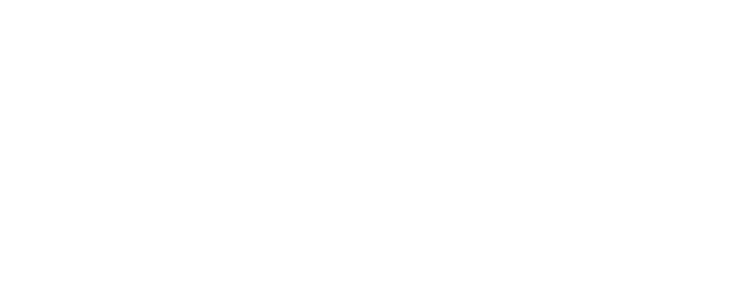
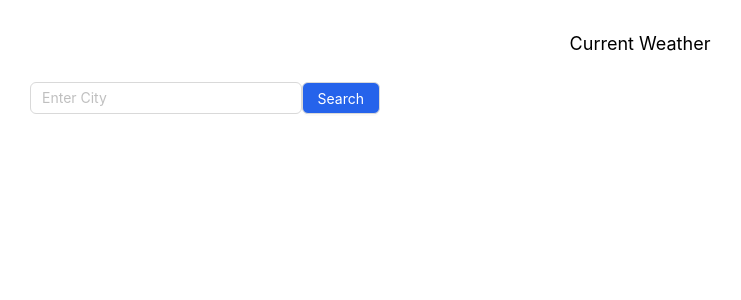
Before and after one commit to ashein-codethedreams/Weather-App, a React (Create React App) app: page / in a window 1280 px wide. Shown: the top 300 px of the page, without its empty margins (0-741 px from the left). Built offline with nearby package versions, Linux system fonts and the light colour scheme.

Commit message:
het weather detail by name with apikey

```diff
--- a/src/App.css
+++ b/src/App.css
@@ -1,3 +1,4 @@
 .App {
   text-align: center;
+  padding: 30px;
 }
--- a/src/App.js
+++ b/src/App.js
@@ -1,7 +1,14 @@
 import "./App.css";
+import CurrentWeather from "./components/CurrentWeather";
 
 function App() {
-  return <div className="App"></div>;
+  return (
+    <div className="App">
+      <p className="text-lg ">Current Weather</p>
+      <br />
+      <CurrentWeather />
+    </div>
+  );
 }
 
 export default App;
--- /dev/null
+++ b/src/components/CurrentWeather.jsx
@@ -0,0 +1,38 @@
+import { Button, Input } from "antd";
+import { useState } from "react";
+
+const CurrentWeather = () => {
+  const api_key = "c9c49f5e59fdde9943de3de8534c1c35";
+  const [city, setCity] = useState("");
+  const handleOnChange = (event) => {
+    setCity(event.target.value);
+  };
+
+  const getCurrentWeather = async () => {
+    try {
+      const response = await fetch(
+        `https://api.openweathermap.org/data/2.5/weather?q=${city}&appid=${api_key}`
+      );
+      const responseData = await response.json();
+
+      console.log(responseData);
+    } catch (err) {
+      console.log(err.message);
+    }
+  };
+
+  const handleOnSearch = () => {
+    getCurrentWeather();
+    console.log(city);
+  };
+
+  return (
+    <div className="flex w-[350px]">
+      <Input placeholder="Enter City" onChange={handleOnChange} />
+      <Button className="bg-blue-600 text-white" onClick={handleOnSearch}>
+        Search
+      </Button>
+    </div>
+  );
+};
+export default CurrentWeather;
```
